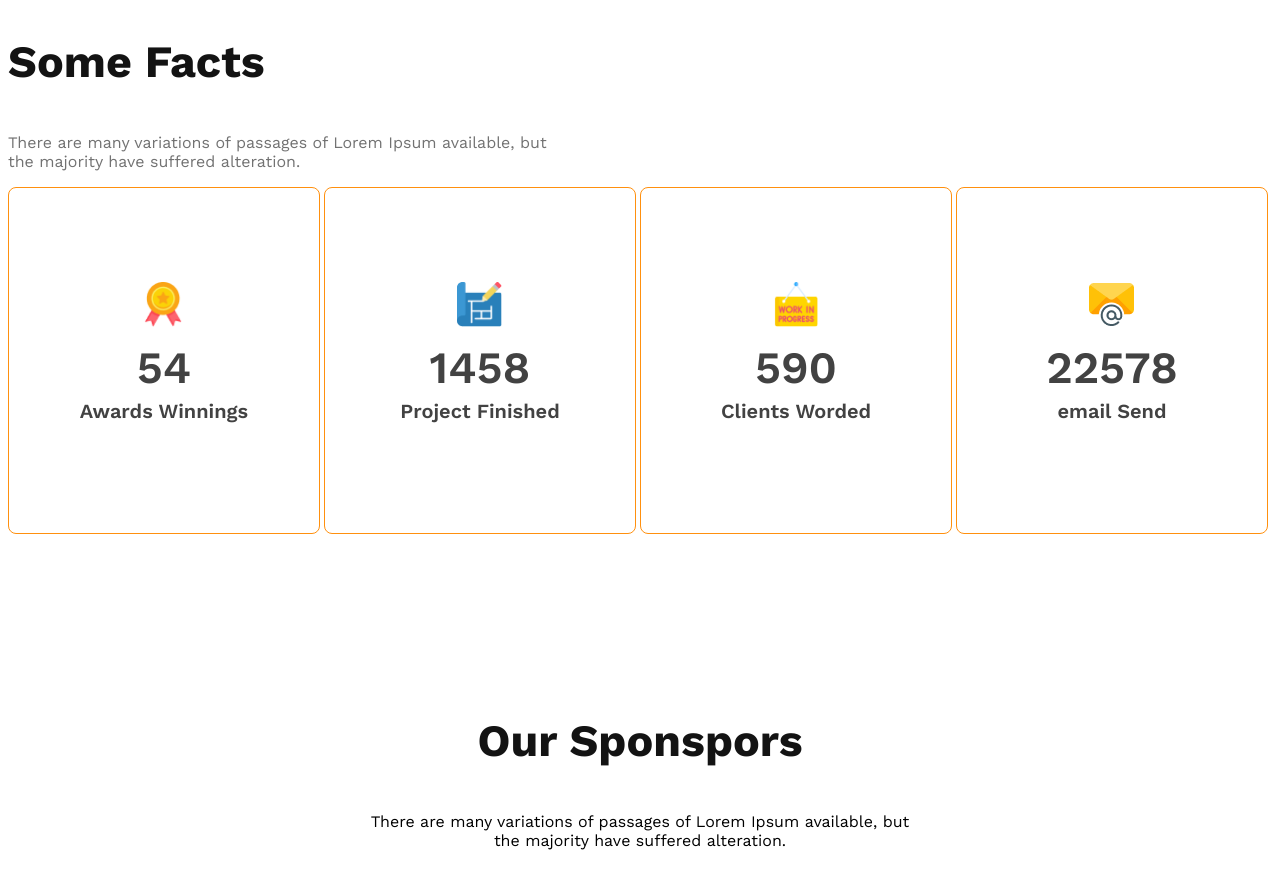
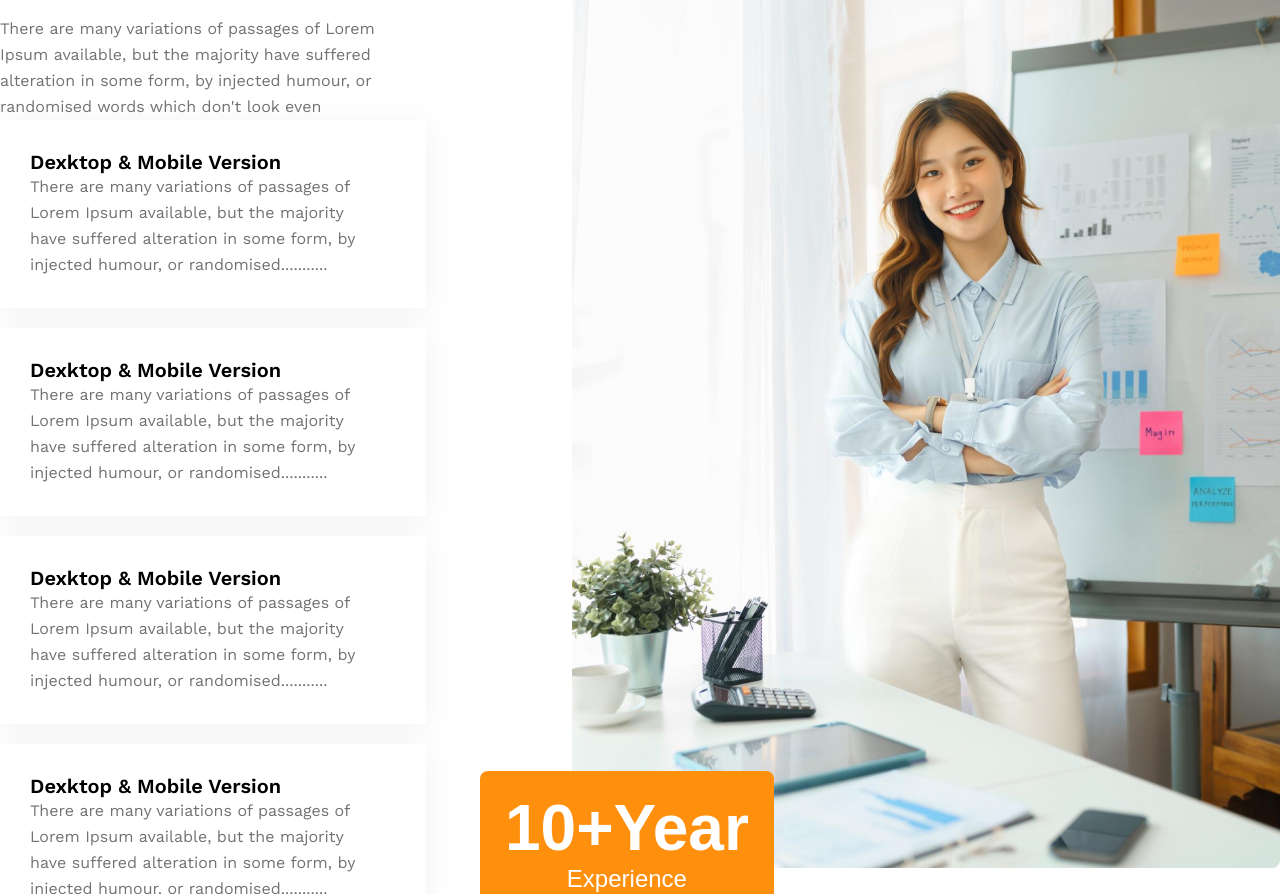
Before and after one commit to Jahid-Al-Hasan/g3-architect-website, a plain HTML site: page index.html in a window 1280 px wide. Shown: the part 1950-2844 px from the top of the page. Drawn offline with nearby package versions, Linux system fonts and the light colour scheme; a web font is replaced by a local one.

```diff
--- a/index.html
+++ b/index.html
@@ -66,7 +66,57 @@
         </div>
       </section>
       <!-- features will enjoy -->
-      <section></section>
+      <section class="features">
+        <div class="features-container">
+          <h3 id="feature-section-title" class="section-title">
+            Features you will <br />love & enjoy
+          </h3>
+          <p id="feature-section-description" class="text-light-gray">
+            There are many variations of passages of Lorem Ipsum available, but
+            the majority have suffered alteration in some form, by injected
+            humour, or randomised words which don't look even
+          </p>
+          <div class="feature-card">
+            <h4 class="feature-title">Dexktop & Mobile Version</h4>
+            <p class="feature-description text-light-gray">
+              There are many variations of passages of Lorem Ipsum available,
+              but the majority have suffered alteration in some form, by
+              injected humour, or randomised...........
+            </p>
+          </div>
+          <div class="feature-card">
+            <h4 class="feature-title">Dexktop & Mobile Version</h4>
+            <p class="feature-description text-light-gray">
+              There are many variations of passages of Lorem Ipsum available,
+              but the majority have suffered alteration in some form, by
+              injected humour, or randomised...........
+            </p>
+          </div>
+          <div class="feature-card">
+            <h4 class="feature-title">Dexktop & Mobile Version</h4>
+            <p class="feature-description text-light-gray">
+              There are many variations of passages of Lorem Ipsum available,
+              but the majority have suffered alteration in some form, by
+              injected humour, or randomised...........
+            </p>
+          </div>
+          <div class="feature-card">
+            <h4 class="feature-title">Dexktop & Mobile Version</h4>
+            <p class="feature-description text-light-gray">
+              There are many variations of passages of Lorem Ipsum available,
+              but the majority have suffered alteration in some form, by
+              injected humour, or randomised...........
+            </p>
+          </div>
+        </div>
+        <div class="features-image">
+          <img src="./images/architect.png" alt="" />
+          <button class="experience-button btn-primary">
+            <h3 class="ten-year">10+Year</h3>
+            <h6 class="experience">Experience</h6>
+          </button>
+        </div>
+      </section>
       <!-- some facts -->
       <section class="some-facts">
         <h3 class="section-title">Some Facts</h3>
--- a/style/style.css
+++ b/style/style.css
@@ -6,6 +6,11 @@
   font-style: normal;
 }
 /* shared style */
+* {
+  margin: 0;
+  padding: 0;
+  box-sizing: border-box;
+}
 .display-flex {
   display: flex;
 }
@@ -106,6 +111,61 @@ main > section {
   font-weight: 500;
 }
 
+/* feature section related styles */
+.features {
+  display: flex;
+  align-items: start;
+  justify-content: space-between;
+  gap: 146px;
+}
+.features-container {
+  /* max-width: 586px; */
+  /* margin-right: 54px; */
+}
+.features-image img {
+  /* max-width: 708px; */
+}
+.experience-button {
+  margin-left: -92px;
+  margin-top: -123px;
+}
+.ten-year {
+  font-size: 4rem;
+  font-weight: 700;
+  margin: 0;
+}
+.experience {
+  font-size: 1.5rem;
+  font-weight: 500;
+  margin: 0;
+}
+#feature-section-title {
+  border-left: 5px solid #ff900e;
+  padding-left: 20px;
+  margin: 0;
+}
+#feature-section-description {
+  margin-top: 24px;
+  font: normal 1rem;
+  line-height: 26px;
+}
+
+.feature-card {
+  padding: 30px 42px 30px 30px;
+  box-shadow: 0 4px 30px 0 rgba(0, 0, 0, 0.06);
+  margin-bottom: 20px;
+}
+
+.feature-card .feature-title {
+  font-weight: 600;
+  font-size: 1.25rem;
+  margin: 0;
+}
+.feature-card .feature-description {
+  font: normal 1rem;
+  line-height: 26px;
+}
+
 /* facts related style */
 .facts-container {
   display: grid;
```
